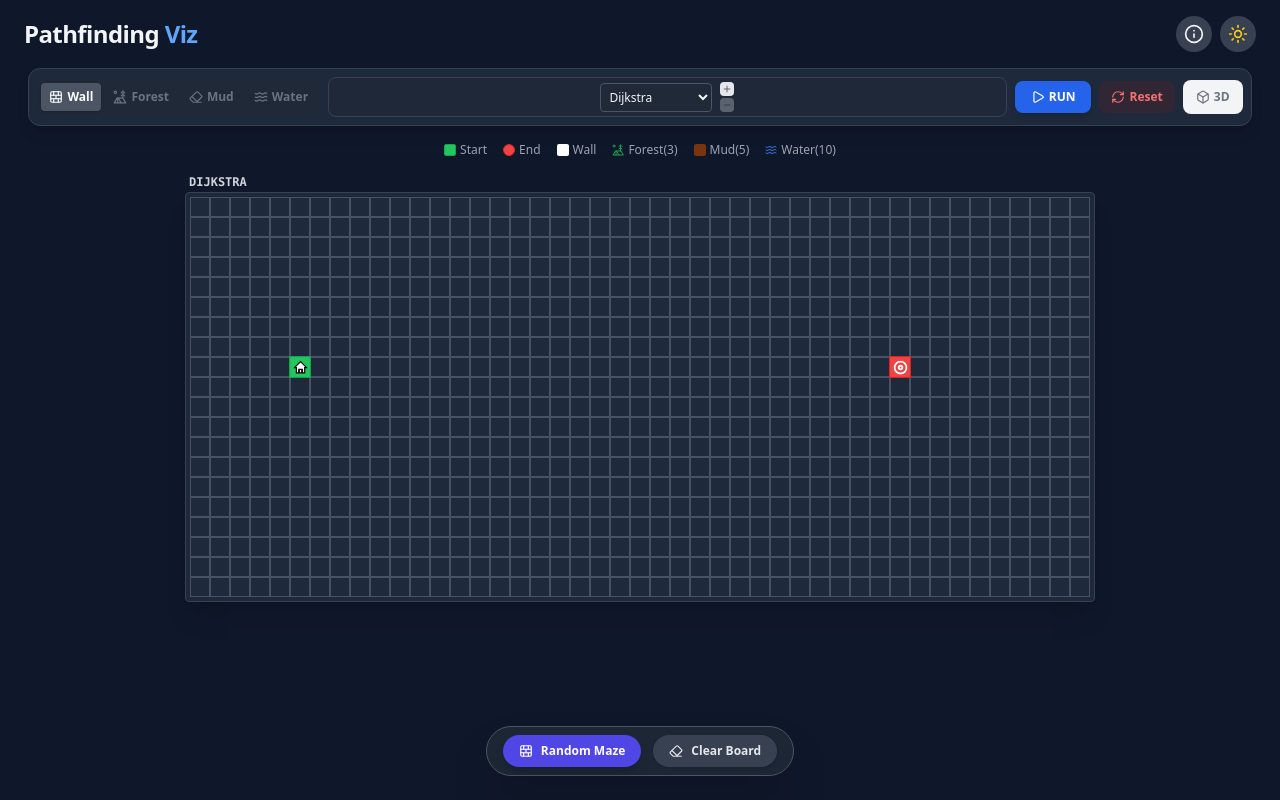
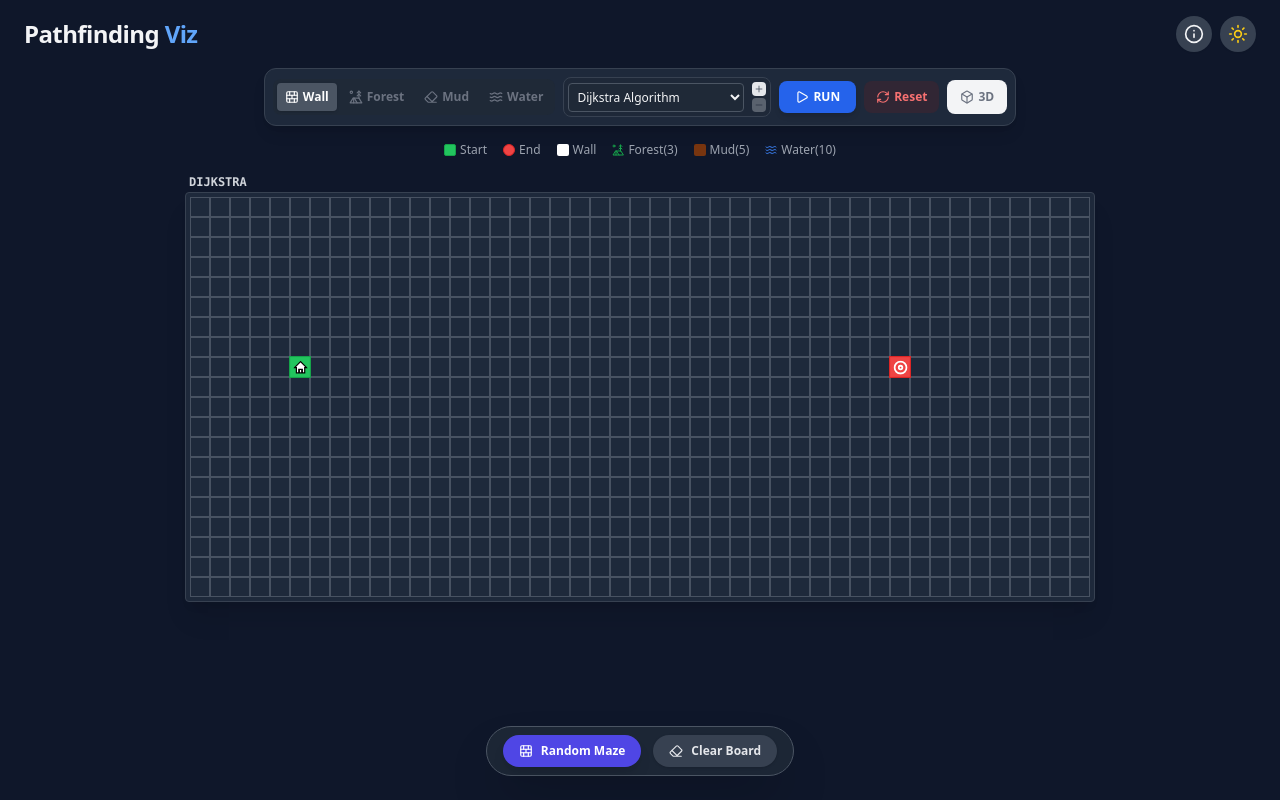
Before and after one commit to Ppratik765/Pathfinding-Algorithm-Visualiser, a React (Vite) app: page / in a window 1280 px wide. Built offline with nearby package versions, Linux system fonts and the light colour scheme.

Commit message:
Update App.jsx

```diff
--- a/src/App.jsx
+++ b/src/App.jsx
@@ -1,6 +1,6 @@
 import React, { useRef, useState, useEffect } from 'react';
 import { Grid } from './components/Grid';
-import { Play, RefreshCw, Moon, Sun, BrickWall, Eraser, MousePointer2, Plus, Minus, Info, Box, TentTree, Waves, Droplet } from 'lucide-react';
+import { Play, RefreshCw, Moon, Sun, BrickWall, Eraser, MousePointer2, Plus, Minus, Info, Box, TentTree, Waves } from 'lucide-react';
 import { clsx } from 'clsx';
 
 function App() {
@@ -8,19 +8,20 @@ function App() {
   const [activeAlgos, setActiveAlgos] = useState(['dijkstra']);
   const [results, setResults] = useState({});
   const [masterGrid, setMasterGrid] = useState(null);
-  const [drawMode, setDrawMode] = useState('wall'); // 'wall', 'mud', 'forest', 'water'
+  const [drawMode, setDrawMode] = useState('wall');
   const [is3D, setIs3D] = useState(false);
   const [showInstructions, setShowInstructions] = useState(false);
 
   const gridRefs = useRef({});
 
+  // UPGRADE: Full Names
   const allAlgorithms = [
-      { value: 'dijkstra', label: 'Dijkstra' },
+      { value: 'dijkstra', label: 'Dijkstra Algorithm' },
       { value: 'astar', label: 'A* Search' },
-      { value: 'bfs', label: 'BFS' },
-      { value: 'dfs', label: 'DFS' },
-      { value: 'greedy', label: 'Greedy' },
-      { value: 'bidirectional', label: 'Bi-Direct' },
+      { value: 'bfs', label: 'Breadth-First Search (BFS)' },
+      { value: 'dfs', label: 'Depth-First Search (DFS)' },
+      { value: 'greedy', label: 'Greedy Best-First Search' },
+      { value: 'bidirectional', label: 'Bidirectional BFS' },
   ];
 
   useEffect(() => {
@@ -107,8 +108,8 @@ function App() {
         </div>
       </div>
 
-      {/* Control Bar - WIDENED */}
-      <div className="bg-white dark:bg-dark-panel p-2 rounded-xl shadow-lg border border-gray-200 dark:border-gray-700 flex flex-wrap gap-2 items-center justify-between mb-4 w-[98%] max-w-7xl z-10 sticky top-2">
+      {/* Control Bar - Dynamic Width */}
+      <div className="bg-white dark:bg-dark-panel p-2 rounded-xl shadow-lg border border-gray-200 dark:border-gray-700 flex flex-wrap gap-2 items-center justify-center mb-4 w-fit min-w-fit z-10 sticky top-2 transition-all duration-300">
 
         {/* Left Side: Drawing Tools */}
         <div className="flex bg-gray-100 dark:bg-gray-800 rounded-lg p-1 gap-1 flex-wrap justify-center">
@@ -127,10 +128,10 @@ function App() {
         </div>
 
         {/* Center: Algorithms */}
-        <div className="flex gap-1 items-center bg-gray-50 dark:bg-gray-800/50 p-1 rounded-lg border border-gray-200 dark:border-gray-700 flex-1 justify-center min-w-[200px]">
+        <div className="flex gap-1 items-center bg-gray-50 dark:bg-gray-800/50 p-1 rounded-lg border border-gray-200 dark:border-gray-700 flex-1 justify-center">
             {activeAlgos.map((currentAlgo, idx) => (
                 <select key={idx} value={currentAlgo} onChange={(e) => handleAlgoChange(idx, e.target.value)}
-                    className="px-1 py-1 bg-white dark:bg-gray-800 border dark:border-gray-600 rounded text-xs font-medium focus:ring-1 focus:ring-blue-500 outline-none w-24 sm:w-28"
+                    className="px-1 py-1 bg-white dark:bg-gray-800 border dark:border-gray-600 rounded text-xs font-medium focus:ring-1 focus:ring-blue-500 outline-none w-auto"
                 >
                     {allAlgorithms.map(opt => ((opt.value === currentAlgo || !activeAlgos.includes(opt.value)) && <option key={opt.value} value={opt.value}>{opt.label}</option>))}
                 </select>
```
